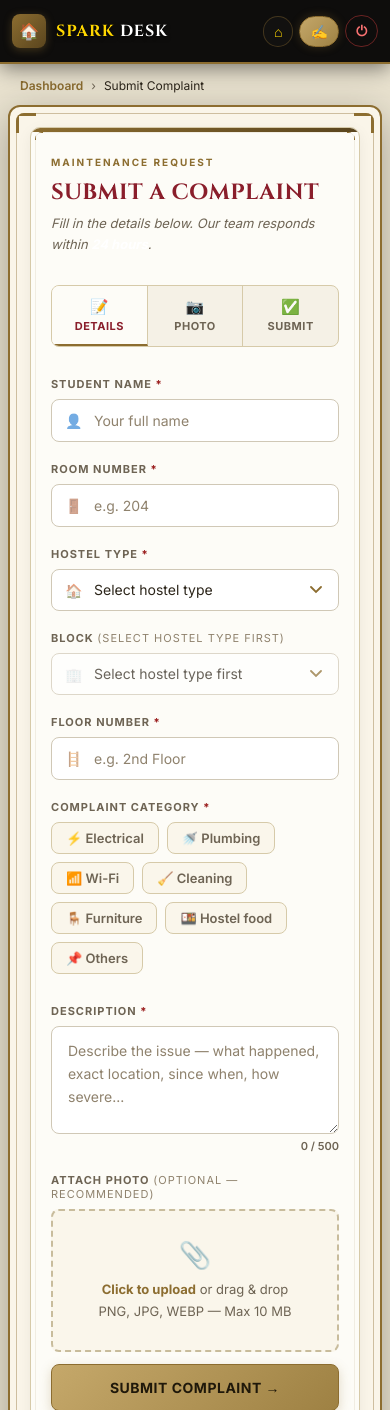
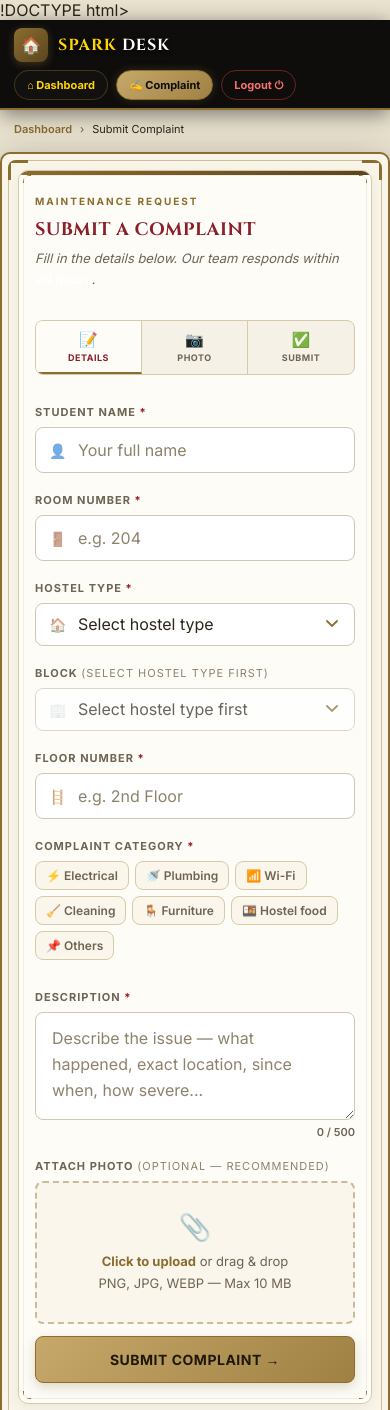
Before and after one commit to Ragul-20/Spark_desk, a Flask app: template templates/complaint.html in a window 390 px wide. Shown: the top 1410 px of the page. Run offline with Flask 3, Linux system fonts and the light colour scheme; the template is opened without the code that fills it, so the values that code supplies are empty.

Commit message:
Fix HTML doctype and clean up media queries

```diff
--- a/templates/complaint.html
+++ b/templates/complaint.html
@@ -1,4 +1,4 @@
-<!DOCTYPE html>
+!DOCTYPE html>
 <html lang="en">
 <head>
   <title>SPARK Desk — Submit Complaint</title>
@@ -167,46 +167,24 @@
       .breadcrumb { padding:14px 20px 0; }
     }
 
-    @media (max-width: 768px) {
-      .navbar {
-        padding: 0 12px !important;
-      }
-      .nb-sep, .nb-logo-wrap {
-        display: none !important;
-      }
-      .nb-left {
-        gap: 8px !important;
-      }
-      .nb-name {
-        font-size: 16px !important;
-      }
-      .nb-right {
-        gap: 6px !important;
-      }
-      .nb-right .nb-link {
-        padding: 6px 10px !important;
-        font-size: 0 !important;
-      }
-      .nb-right .nb-link span {
-        font-size: 14px !important;
-      }
-      .nb-right .nb-link.logout::after {
-        content: "⏻" !important;
-        font-size: 14px !important;
-      }
-      .nb-right .user-chip {
-        padding: 5px !important;
-        max-width: none !important;
-      }
-      .nb-right .user-chip span {
-        display: none !important;
-      }
-      .admin-badge {
-        display: none !important;
-      }
-      .page {
-        margin: 12px 8px 80px !important;
-      }
+    /* ===== MOBILE RESPONSIVE ===== */
+    @media(max-width:640px) {
+      .navbar { padding:0 14px; height:auto; min-height:60px; flex-wrap:wrap; gap:8px; padding-top:8px; padding-bottom:8px; }
+      .nb-name { font-size:16px; }
+      .nb-right { gap:8px; flex-wrap:wrap; }
+      .nb-link { padding:7px 12px; font-size:11px; }
+      .breadcrumb { padding:12px 14px 0; font-size:11px; }
+      .page { margin:16px auto 60px; padding:16px; border-radius:10px; }
+      .form-body { padding:20px 16px; }
+      .form-body h2 { font-size:18px; }
+      .steps { flex-wrap:wrap; }
+      .step { flex:1 1 33%; padding:9px 4px; font-size:9px; }
+      .pri-row { flex-wrap:wrap; }
+      .pri { flex:1 1 30%; }
+      .chips { gap:6px; }
+      .chip { padding:6px 10px; font-size:12px; }
+      input, select, textarea { font-size:16px; } /* prevents iOS zoom-on-focus */
+      .toast, .toast-err, .toast-warn { left:16px; right:16px; bottom:16px; }
     }
   </style>
 </head>
```
